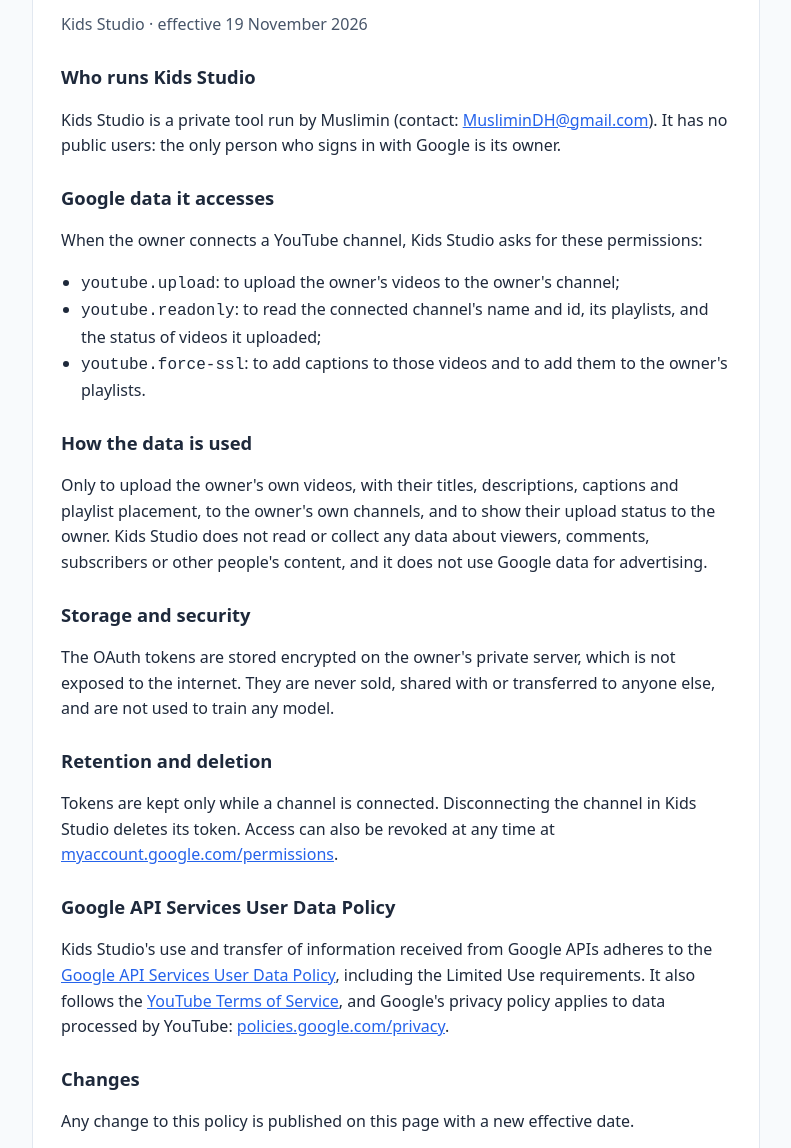
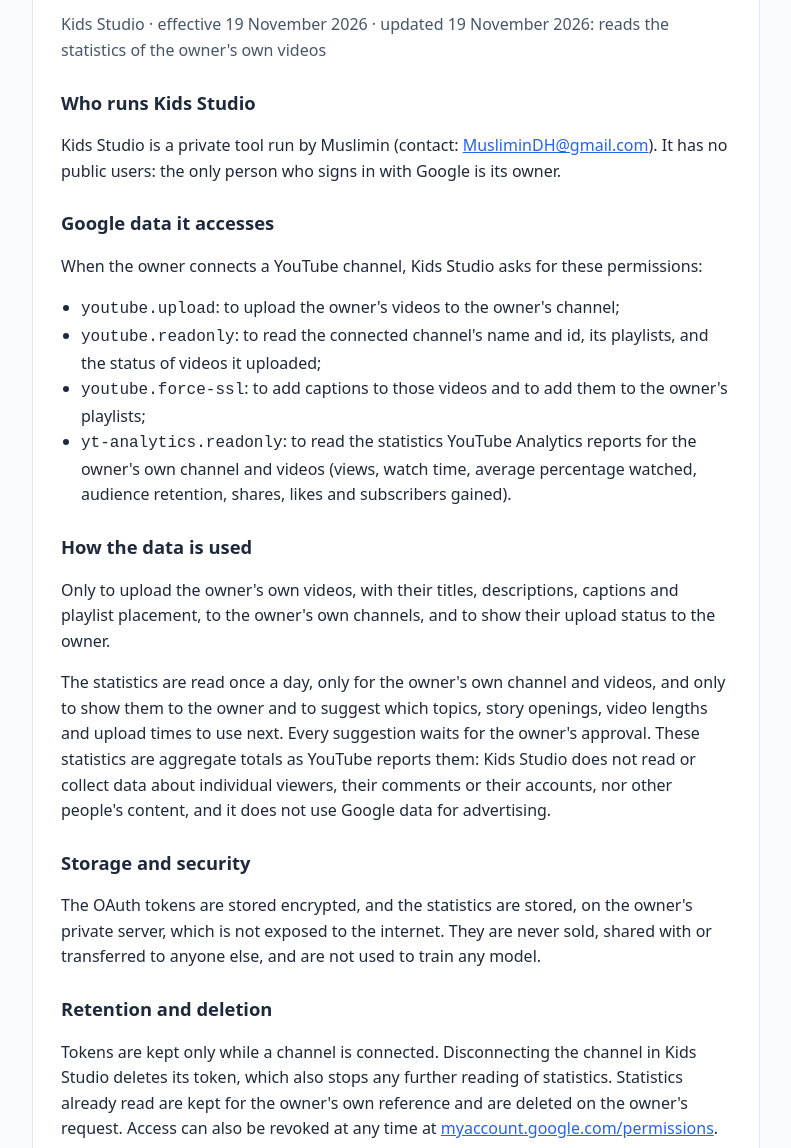
Before and after one commit to Musliminnn/kids-studio, a plain HTML site: page privacy.html in a window 1280 px wide. Shown: the part 117-1265 px from the top of the page, without its empty margins (244-1035 px from the left). Drawn offline with Linux system fonts and the light colour scheme.

Commit message:
Privacy policy: YouTube Analytics read access (yt-analytics.readonly) for the owner's own statistics

```diff
--- a/privacy.html
+++ b/privacy.html
@@ -23,7 +23,7 @@
 <main>
   <div class="card">
     <h1>Privacy policy</h1>
-    <p class="muted">Kids Studio · effective 19 November 2026</p>
+    <p class="muted">Kids Studio · effective 19 November 2026 · updated 19 November 2026: reads the statistics of the owner's own videos</p>
 
     <h2>Who runs Kids Studio</h2>
     <p>Kids Studio is a private tool run by Muslimin (contact: <a href="mailto:MusliminDH@gmail.com">MusliminDH@gmail.com</a>). It has no public users: the only person who signs in with Google is its owner.</p>
@@ -33,17 +33,19 @@
     <ul>
       <li><code>youtube.upload</code>: to upload the owner's videos to the owner's channel;</li>
       <li><code>youtube.readonly</code>: to read the connected channel's name and id, its playlists, and the status of videos it uploaded;</li>
-      <li><code>youtube.force-ssl</code>: to add captions to those videos and to add them to the owner's playlists.</li>
+      <li><code>youtube.force-ssl</code>: to add captions to those videos and to add them to the owner's playlists;</li>
+      <li><code>yt-analytics.readonly</code>: to read the statistics YouTube Analytics reports for the owner's own channel and videos (views, watch time, average percentage watched, audience retention, shares, likes and subscribers gained).</li>
     </ul>
 
     <h2>How the data is used</h2>
-    <p>Only to upload the owner's own videos, with their titles, descriptions, captions and playlist placement, to the owner's own channels, and to show their upload status to the owner. Kids Studio does not read or collect any data about viewers, comments, subscribers or other people's content, and it does not use Google data for advertising.</p>
+    <p>Only to upload the owner's own videos, with their titles, descriptions, captions and playlist placement, to the owner's own channels, and to show their upload status to the owner.</p>
+    <p>The statistics are read once a day, only for the owner's own channel and videos, and only to show them to the owner and to suggest which topics, story openings, video lengths and upload times to use next. Every suggestion waits for the owner's approval. These statistics are aggregate totals as YouTube reports them: Kids Studio does not read or collect data about individual viewers, their comments or their accounts, nor other people's content, and it does not use Google data for advertising.</p>
 
     <h2>Storage and security</h2>
-    <p>The OAuth tokens are stored encrypted on the owner's private server, which is not exposed to the internet. They are never sold, shared with or transferred to anyone else, and are not used to train any model.</p>
+    <p>The OAuth tokens are stored encrypted, and the statistics are stored, on the owner's private server, which is not exposed to the internet. They are never sold, shared with or transferred to anyone else, and are not used to train any model.</p>
 
     <h2>Retention and deletion</h2>
-    <p>Tokens are kept only while a channel is connected. Disconnecting the channel in Kids Studio deletes its token. Access can also be revoked at any time at <a href="https://myaccount.google.com/permissions">myaccount.google.com/permissions</a>.</p>
+    <p>Tokens are kept only while a channel is connected. Disconnecting the channel in Kids Studio deletes its token, which also stops any further reading of statistics. Statistics already read are kept for the owner's own reference and are deleted on the owner's request. Access can also be revoked at any time at <a href="https://myaccount.google.com/permissions">myaccount.google.com/permissions</a>.</p>
 
     <h2>Google API Services User Data Policy</h2>
     <p>Kids Studio's use and transfer of information received from Google APIs adheres to the <a href="https://developers.google.com/terms/api-services-user-data-policy">Google API Services User Data Policy</a>, including the Limited Use requirements. It also follows the <a href="https://www.youtube.com/t/terms">YouTube Terms of Service</a>, and Google's privacy policy applies to data processed by YouTube: <a href="https://policies.google.com/privacy">policies.google.com/privacy</a>.</p>
```
